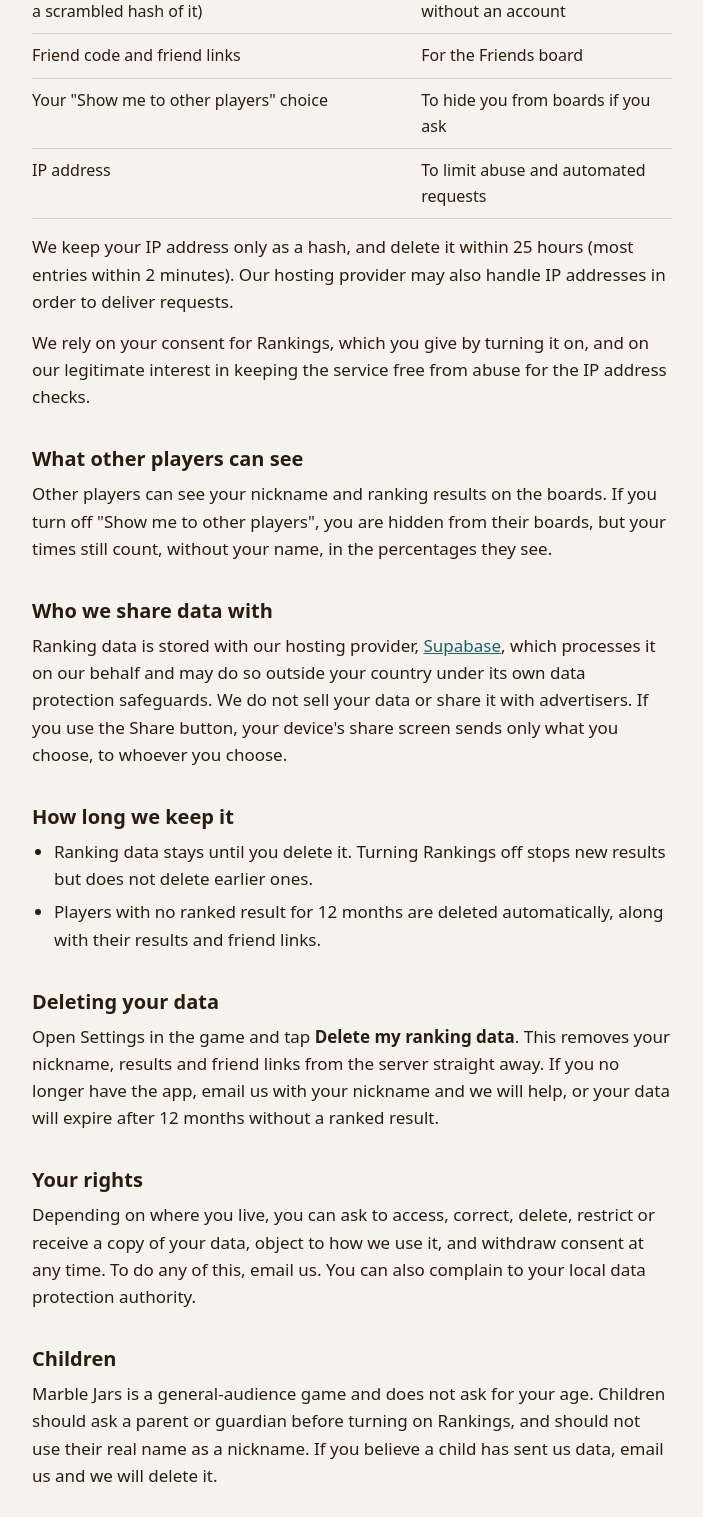
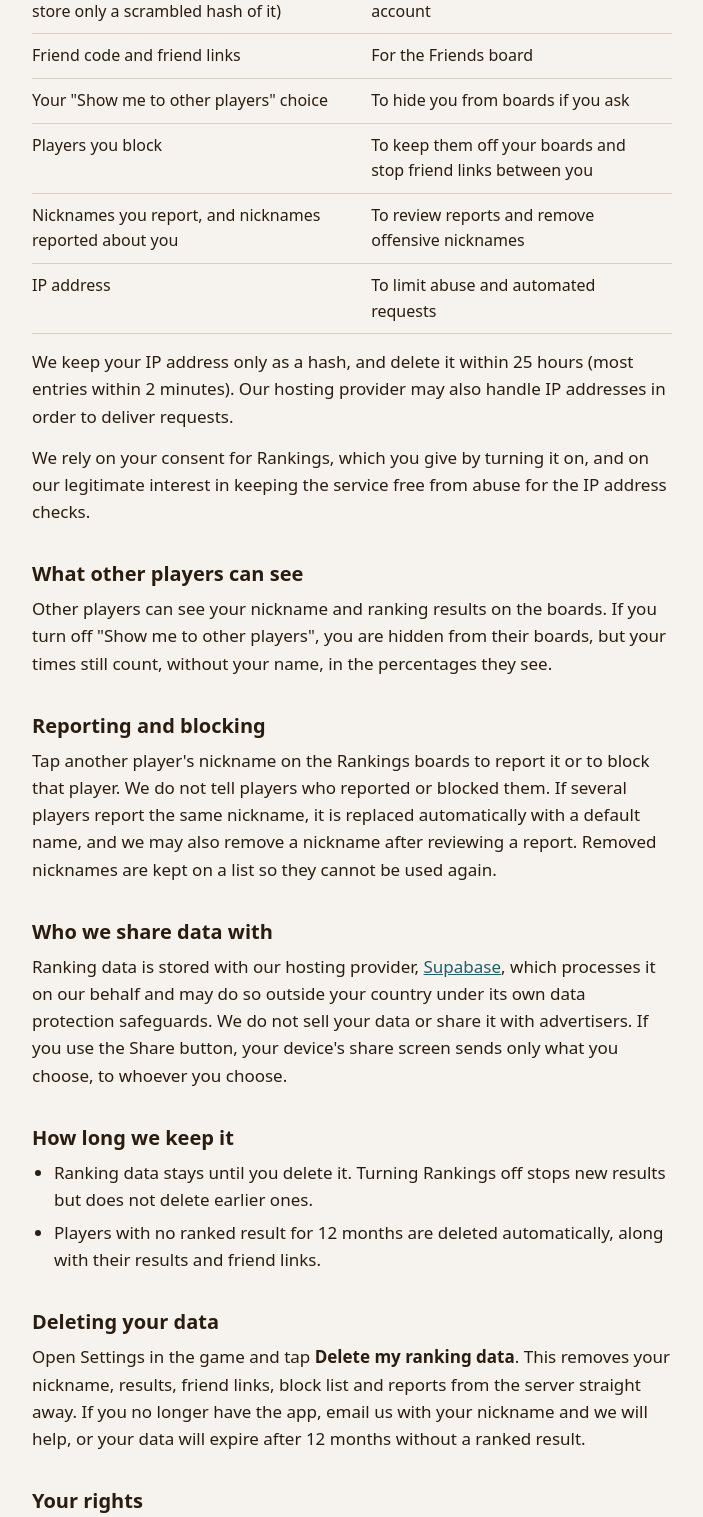
Before and after one commit to shyamrag/marble-jars-privacy, a plain HTML site: page index.html in a window 1280 px wide. Shown: the part 960-2477 px from the top of the page, without its empty margins (288-991 px from the left). Drawn offline with Linux system fonts and the light colour scheme.

Commit message:
Add reporting and blocking to the privacy policy
Co-Authored-By: Claude Opus 5.5 <noreply@anthropic.com>

```diff
--- a/index.html
+++ b/index.html
@@ -49,6 +49,8 @@ th { font-weight: 600; }
 <tr><td>A random ID created on your device (we store only a scrambled hash of it)</td><td>To recognise your device without an account</td></tr>
 <tr><td>Friend code and friend links</td><td>For the Friends board</td></tr>
 <tr><td>Your "Show me to other players" choice</td><td>To hide you from boards if you ask</td></tr>
+<tr><td>Players you block</td><td>To keep them off your boards and stop friend links between you</td></tr>
+<tr><td>Nicknames you report, and nicknames reported about you</td><td>To review reports and remove offensive nicknames</td></tr>
 <tr><td>IP address</td><td>To limit abuse and automated requests</td></tr>
 </table>
 <p>We keep your IP address only as a hash, and delete it within 25 hours (most entries within 2 minutes). Our hosting provider may also handle IP addresses in order to deliver requests.</p>
@@ -56,6 +58,9 @@ th { font-weight: 600; }
 
 <h2>What other players can see</h2>
 <p>Other players can see your nickname and ranking results on the boards. If you turn off "Show me to other players", you are hidden from their boards, but your times still count, without your name, in the percentages they see.</p>
+
+<h2>Reporting and blocking</h2>
+<p>Tap another player's nickname on the Rankings boards to report it or to block that player. We do not tell players who reported or blocked them. If several players report the same nickname, it is replaced automatically with a default name, and we may also remove a nickname after reviewing a report. Removed nicknames are kept on a list so they cannot be used again.</p>
 
 <h2>Who we share data with</h2>
 <p>Ranking data is stored with our hosting provider, <a href="https://supabase.com/privacy">Supabase</a>, which processes it on our behalf and may do so outside your country under its own data protection safeguards. We do not sell your data or share it with advertisers. If you use the Share button, your device's share screen sends only what you choose, to whoever you choose.</p>
@@ -67,7 +72,7 @@ th { font-weight: 600; }
 </ul>
 
 <h2>Deleting your data</h2>
-<p>Open Settings in the game and tap <strong>Delete my ranking data</strong>. This removes your nickname, results and friend links from the server straight away. If you no longer have the app, email us with your nickname and we will help, or your data will expire after 12 months without a ranked result.</p>
+<p>Open Settings in the game and tap <strong>Delete my ranking data</strong>. This removes your nickname, results, friend links, block list and reports from the server straight away. If you no longer have the app, email us with your nickname and we will help, or your data will expire after 12 months without a ranked result.</p>
 
 <h2>Your rights</h2>
 <p>Depending on where you live, you can ask to access, correct, delete, restrict or receive a copy of your data, object to how we use it, and withdraw consent at any time. To do any of this, email us. You can also complain to your local data protection authority.</p>
@@ -76,7 +81,7 @@ th { font-weight: 600; }
 <p>Marble Jars is a general-audience game and does not ask for your age. Children should ask a parent or guardian before turning on Rankings, and should not use their real name as a nickname. If you believe a child has sent us data, email us and we will delete it.</p>
 
 <h2>Support and reporting a nickname</h2>
-<p>For help with the game, or to report an offensive nickname, email <a href="mailto:shyamragc@gmail.com">shyamragc@gmail.com</a>.</p>
+<p>To report an offensive nickname, tap it on the Rankings boards in the game. For help with the game, or to report a nickname another way, email <a href="mailto:shyamragc@gmail.com">shyamragc@gmail.com</a>.</p>
 
 <h2>Changes to this policy</h2>
 <p>If this policy changes, we will update this page and the date at the top.</p>
```
